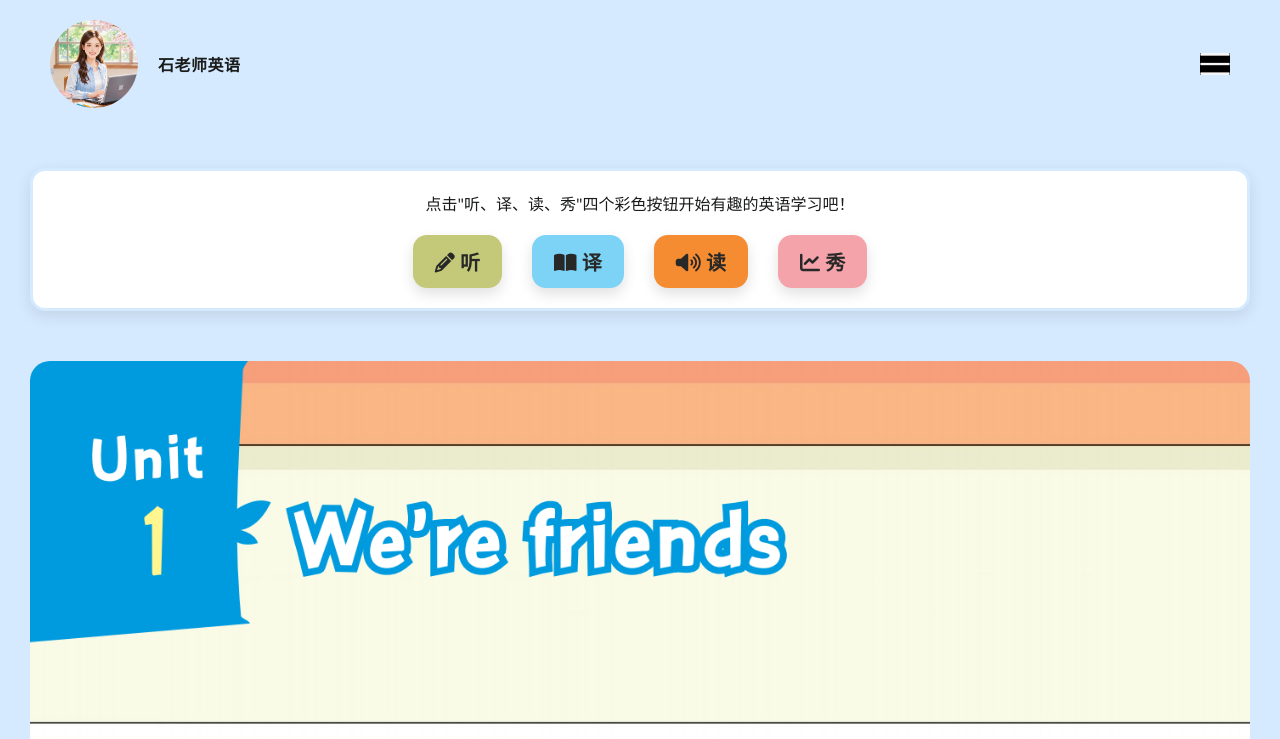
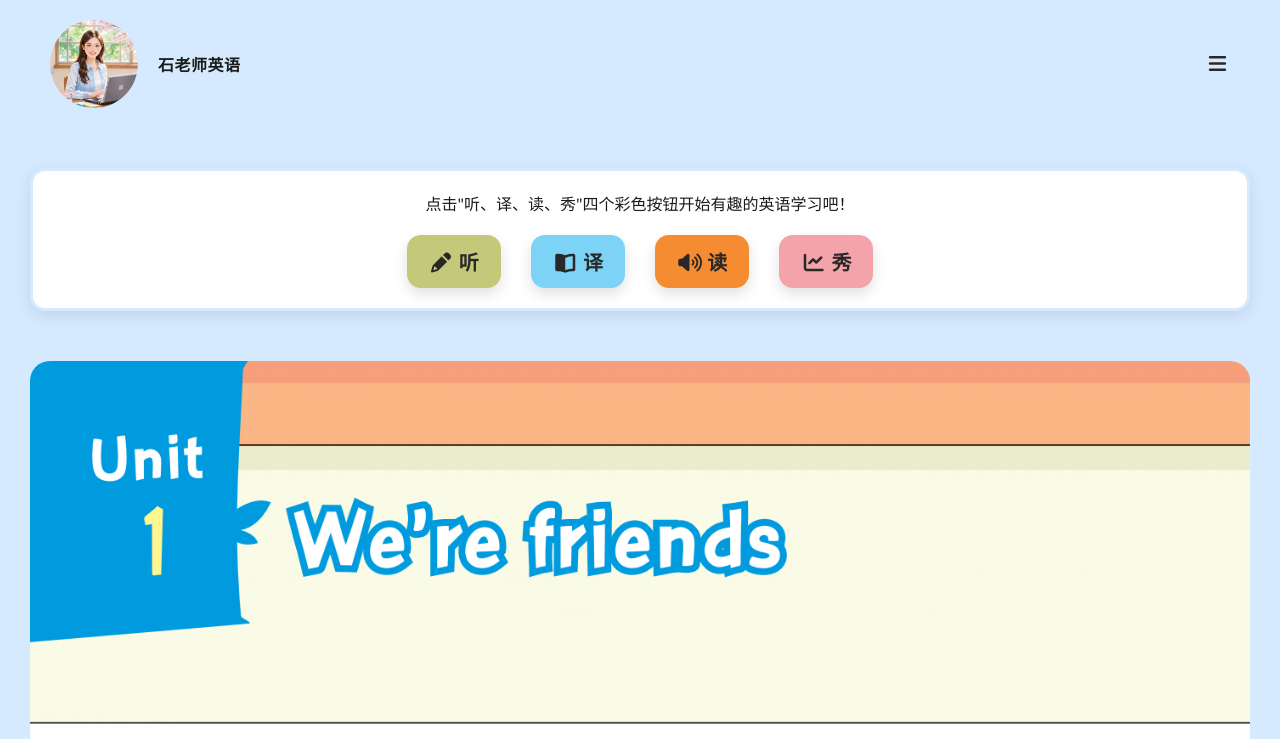
Before and after one commit to zzx66699/english-textbook, a plain HTML site: page unit1.html in a window 1280 px wide. Shown: the top 739 px of the page. Drawn offline with nearby package versions, Linux system fonts and the light colour scheme.

Commit message:
add font awesome cdn

```diff
--- a/unit1.css
+++ b/unit1.css
@@ -83,10 +83,8 @@
     letter-spacing: 0.5px;
 }
 
-.burger {
-    background: black;
+.fa-bars {
     margin-left: auto;
-    width: 30px;
 }
 
 
--- a/unit1.html
+++ b/unit1.html
@@ -1,12 +1,15 @@
 <!DOCTYPE html>
 <html lang="zh">
 <head>
+    <title>Unit 1 We're friends - 英语互动学习乐园</title>
     <meta charset="UTF-8">
     <meta name="viewport" content="width=device-width, initial-scale=1.0">
-    <title>Unit 1 We're friends - 英语互动学习乐园</title>
-    <!-- font  -->
-    <link rel="stylesheet" href="https://cdnjs.cloudflare.com/ajax/libs/font-awesome/6.4.0/css/all.min.css">
+
+    <!-- CSS -->
     <link rel="stylesheet" href="unit1.css">
+
+    <!-- Font Awesome CDN -->
+    <link rel="stylesheet" href="https://cdnjs.cloudflare.com/ajax/libs/font-awesome/7.0.1/css/all.min.css" integrity="sha512-2SwdPD6INVrV/lHTZbO2nodKhrnDdJK9/kg2XD1r9uGqPo1cUbujc+IYdlYdEErWNu69gVcYgdxlmVmzTWnetw==" crossorigin="anonymous" referrerpolicy="no-referrer" />
 
     <!-- firework effect library -->
     <script src="https://cdn.jsdelivr.net/npm/canvas-confetti@1.6.0/dist/confetti.browser.min.js"></script>
@@ -17,7 +20,7 @@
         <div class="header-box">
             <img class="profile-avatar" src="images/avatar.jpg" alt="an avatar of teacher shi">
             <p class="profile-name">石老师英语</p>
-            <img class="burger" src="images/burger.png">
+            <i class="fa-solid fa-bars"></i>
         </div>
     </header>
 
```
